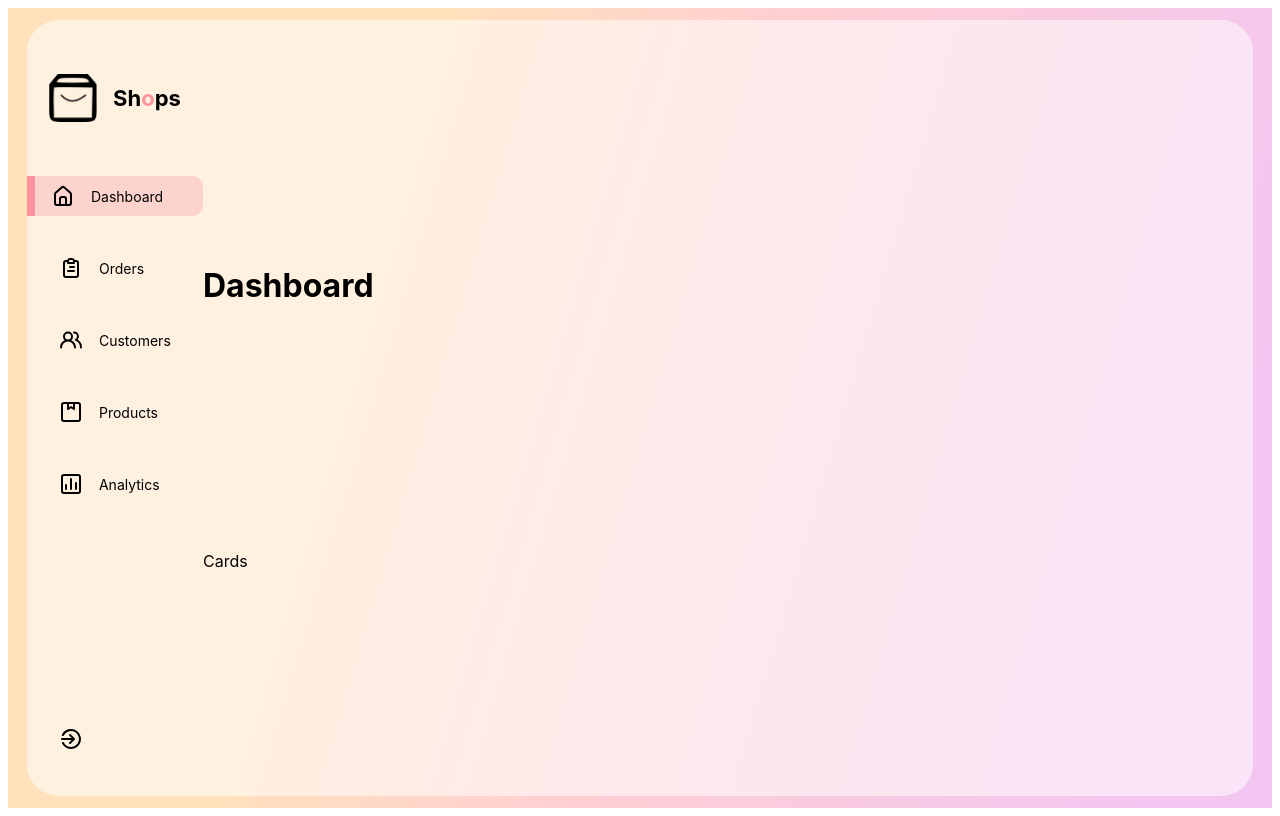
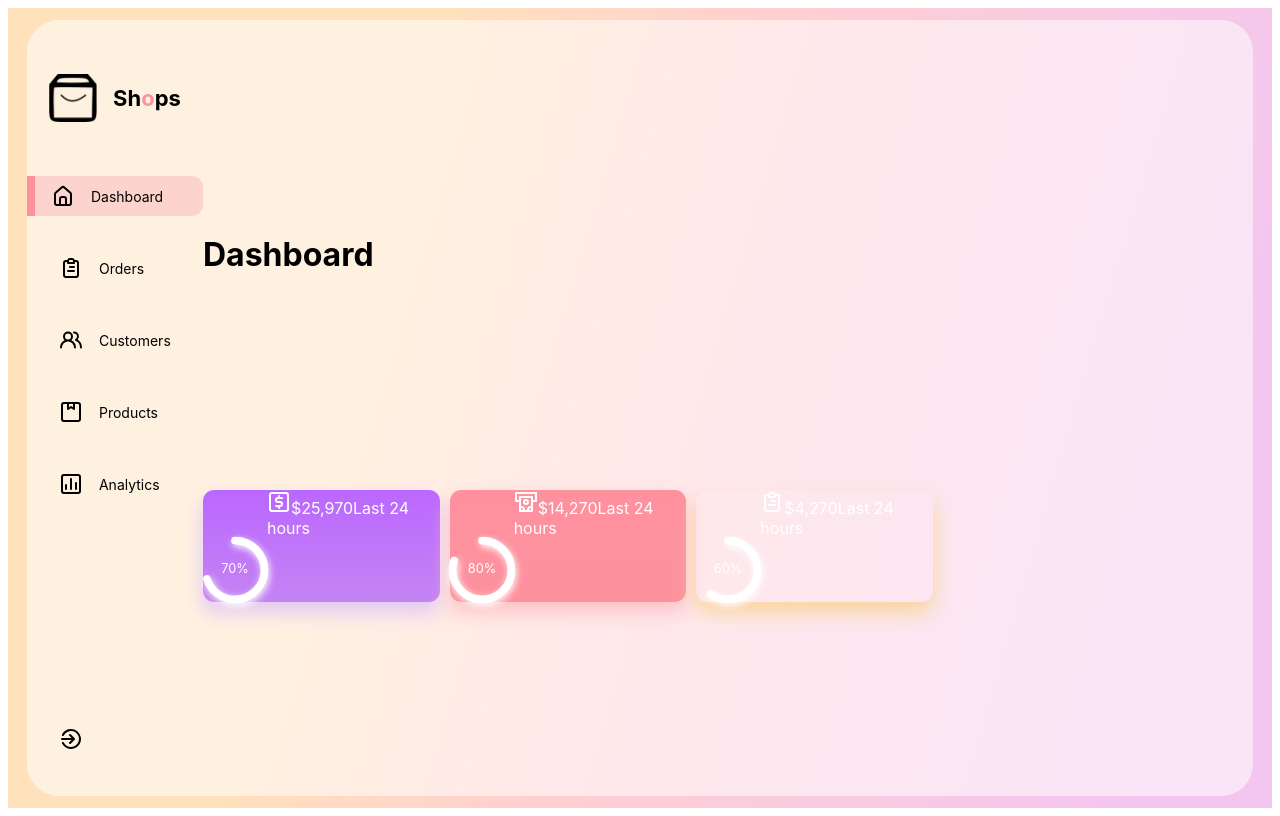
Before and after one commit to SumuduPerera98/Admin-Panel, a React (Create React App) app: page / in a window 1280 px wide. Built offline with nearby package versions, Linux system fonts and the light colour scheme; the HTML template or start-up script is replaced by a standard one.

Commit message:
adding cards

```diff
--- a/src/Data/Data.js
+++ b/src/Data/Data.js
@@ -1,11 +1,14 @@
 //Sidebar imports
 import{
+    UilUsdSquare,
+    UilMoneyWithdrawal,
     UilEstate,
     UilClipboardAlt,
     UilUsersAlt,
     UilPackage,
     UilChart,
     UilSignOutAlt,
+
 } from "@iconscout/react-unicons";
 
 //Sidebar data
@@ -32,4 +35,59 @@
     },
 
 
-]
+];
+
+export const CardsData =[
+    {
+        title:"Sales",
+        color: {
+            backGround: "linear-gradient(180deg, #bb67ff 0%, #c484f3 100%)",
+            boxShadow: "0px 10px 20px 0px #e0c6f5",
+        },
+        barValue: 70,
+        value: "25,970",
+        png: UilUsdSquare,
+        series:[
+            {
+                name:"Sales",
+                data: [31, 40, 28, 51, 42, 109, 100],
+            },
+        ],
+
+    },
+    {
+        title:"Revenue",
+        color: {
+            backGround: "linear-gradient(180deg, #FF919D 0%, #FC929D 100%)",
+            boxShadow: "0px 10px 20px 0px #FDC0C7",
+        },
+        barValue: 80,
+        value: "14,270",
+        png: UilMoneyWithdrawal,
+        series:[
+            {
+                name:"Revenue",
+                data: [10, 100, 50, 70, 80, 30, 40],
+            },
+        ],
+
+    },
+    {
+        title:"Expenses",
+        color: {
+            backGround: "linear-gradient(rgb(248, 212, 154) -146.42%, rgb(255, 202, 113) 46.42%,)",
+            boxShadow: "0px 10px 20px 0px #F9D59B",
+        },
+        barValue: 60,
+        value: "4,270",
+        png: UilClipboardAlt,
+        series:[
+            {
+                name:"Expenses",
+                data: [10, 25, 15, 30, 12, 15, 20],
+            },
+        ],
+
+    },
+
+];
--- /dev/null
+++ b/src/components/Card/Card.css
@@ -0,0 +1,49 @@
+.CompactCard{
+    display: flex;
+    flex: 1;
+    /* important - circularProgressbar has its own width n height
+    so itz possible that it may take over the height of
+    actual parent div so thats y important is used*/
+    height: 7rem!important;
+    border-radius: 0.7rem;
+    color: white;
+    position: relative;
+    cursor: pointer;
+}
+
+.CompactCard:hover{
+    box-shadow: none;
+}
+
+/* radialbar */
+.radialBar{
+    flex: 1;
+    display: flex;
+    flex-direction: column;
+    justify-content: flex-end;
+    gap: 1rem;
+}
+
+.CircularProgressbar{
+    width: 4rem !important;
+    overflow: visible;
+}
+
+.CircularProgressbar-path{
+    stroke: white!important;
+    stroke-width:12px!important ;
+    filter: drop-shadow(2px 4px 6px white);
+}
+
+.CircularProgressbar-trail{
+    display: none;
+}
+
+.CircularProgressbar-text{
+    fill: white!important;
+}
+
+.radialBar>span{
+    font-size: 17px;
+    font-weight: bold;
+}
--- /dev/null
+++ b/src/components/Card/Card.jsx
@@ -0,0 +1,48 @@
+import React, { useState } from 'react'
+import './Card.css'
+import { AnimateSharedLayout } from 'framer-motion'
+import { CircularProgressbar } from 'react-circular-progressbar';
+import 'react-circular-progressbar/dist/styles.css';
+
+const Card = (props) => {
+
+    const [expanded, setExpanded] = useState(false)
+
+  return (
+    <AnimateSharedLayout>
+       {
+        expanded?(
+            'Expanded'
+        ):
+        <CompactCard param ={props}/>
+       }
+    </AnimateSharedLayout>
+  )
+}
+
+// Compact Card
+function CompactCard({param}){
+    const Png=param.png;
+    return(
+        <div className='CompactCard'
+        style={{
+            background : param.color.backGround,
+            boxShadow : param.color.boxShadow
+        }}
+        >
+            <div className='radialBar'>
+                <CircularProgressbar
+                value={param.barValue}
+                text={`${param.barValue}%`}
+                />
+            </div>
+            <div className='detail'>
+                <Png/>
+                <span>${param.value}</span>
+                <span>Last 24 hours</span>
+            </div>
+        </div>
+    )
+}
+
+export default Card
--- a/src/components/Cards/Cards.css
+++ b/src/components/Cards/Cards.css
@@ -0,0 +1,8 @@
+.Cards{
+    display: flex;
+    gap: 10px;
+}
+
+.parentContainer{
+    width: 100%;
+}
--- a/src/components/Cards/Cards.jsx
+++ b/src/components/Cards/Cards.jsx
@@ -1,9 +1,27 @@
 import React from 'react'
+import { CardsData } from '../../Data/Data'
+import Card from '../Card/Card'
 import './Cards.css'
 
 const Cards = () => {
   return (
-    <div>Cards</div>
+    <div className='Cards'>
+        {CardsData.map((card,id)=>{
+            return(
+                <div className='parentContainer'>
+                    <Card
+                    title={card.title}
+                    color={card.color}
+                    barValue={card.barValue}
+                    value={card.value}
+                    png={card.png}
+                    series={card.series}
+                    />
+                </div>
+            )
+        })}
+
+    </div>
   )
 }
 
```
